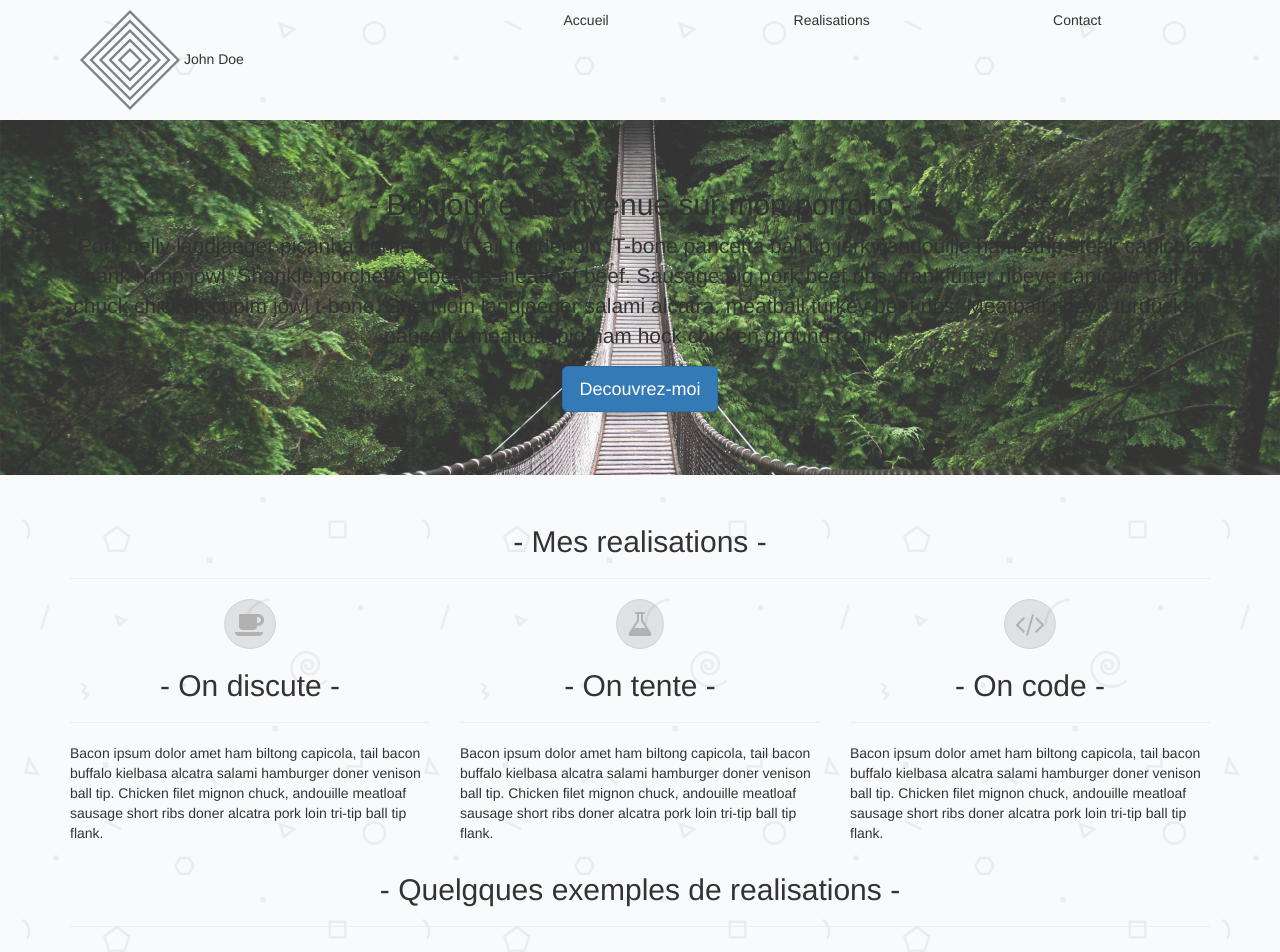
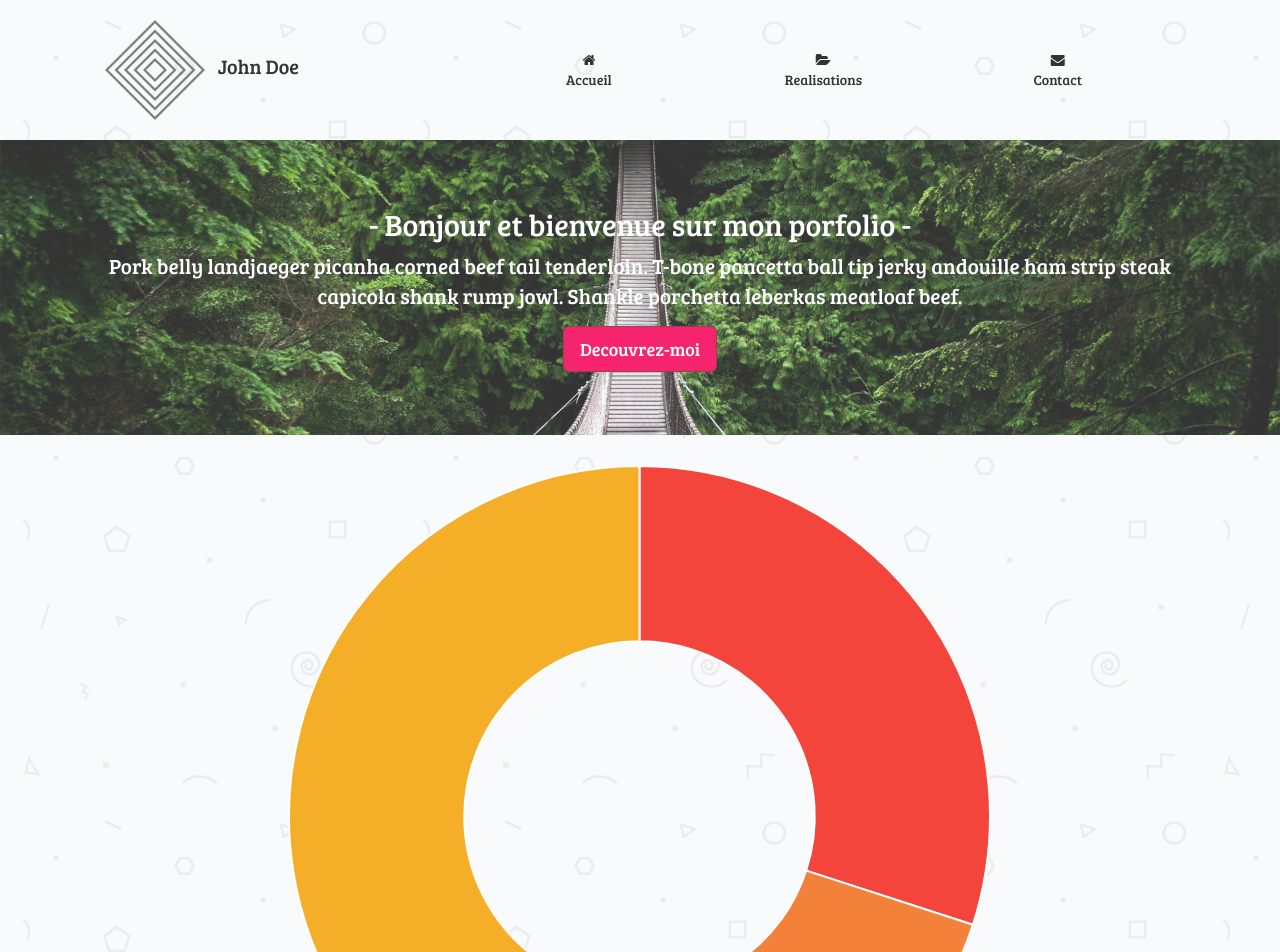
Before and after one commit to lkatkus/3WA-W3-5-2, a plain HTML site: page index.html in a window 1280 px wide. Shown: the top 952 px of the page. Drawn offline with nearby package versions, Linux system fonts and the light colour scheme.

Commit message:
Finished

```diff
--- a/css/style.css
+++ b/css/style.css
@@ -1,17 +1,78 @@
 body{
     background-image: url('../img/fond.png');
+    font-family: 'Bree Serif', serif;
+    font-size: 14px;
 }
 
 header{
+    padding:20px 0 20px 0;
+}
+
+nav a{
+    color: inherit;
+}
+
+a{
+    color: #ea1a62;
+}
+
+nav p{
+    margin: 0;
+}
+
+p + a{
     padding: 10px;
+    transition: all 0.5s;
+}
+
+p + a:hover{
+    text-decoration: none;
+    background-color: #f5246c;
+    border-radius: 0.5rem;
+    color: white;
+}
+
+p + a::after{
+    font-family: FontAwesome;
+    content: " \f055";
+    color: #ea1a62;
+}
+
+.container{
+    max-width: 1100px;
 }
 
 .logoDiv p{
     display: inline-block;
-    margin: 0;
+    margin: 0 0 0 10px;
+    font-size: 2rem;
 }
 
+.navs{
+    text-decoration: none;
+    color: inherit;
+    transition: all 0.5s;
+    padding: 5px;
+}
+
+.position-relative{
+    position: relative;
+}
+
+.navs:hover{
+    background-color: #f5246c;
+    border-radius: 0.5rem;
+    color: white;
+}
 /*HEADING STYLING*/
+
+.jumbotron, .jumbotron h2{
+    color: white;
+}
+
+h2, h3{
+    color: #ea1a62;
+}
 
 h2{
     text-align: center;
@@ -34,6 +95,10 @@ h2::after{
 
 /*NAVBAR STYLING*/
 
+.logo-justify-sm-center{
+    margin-bottom: 20px;
+}
+
 nav img{
     display: inline-block;
     width: 100px;
@@ -45,22 +110,70 @@ ul{
     margin: 0;
 }
 
-
-.iconDiv{
+.icon{
     background-color: rgba(0, 0, 0, 0.1);
     display: inline-block;
-    padding: 10px;
+    padding: 20px;
     border-radius: 50%;
     border: 1px solid #d3d3d3;
     color: #b1b1b1;
-    text-align: center;
 }
 
+/*BUTTONS STYLING*/
+.btn-primary{
+    background-color: #f5246c;
+    border: 1px solid #974252;
+    transition: all 0.5s;
+}
+
+.btn-primary:hover{
+    background-color: #b74359;
+    border: 1px solid #a7384d;
+    transition: all 0.5s;
+}
 
 /* MEDIA QUERY OVERWRITE */
 /* CENTERING LOGO FOR MOBILE */
 @media (min-width: 768px) {
-    .text-justify-sm-center {
+    .logo-justify-sm-center {
         text-align: left;
+        margin-bottom: 0;
+    }
+
+    .valign{
+        position: absolute;
+        top: 50%;
+        transform: translateY(-50%);
+        right: 0;
     }
 }
+
+/*INPUT STYLING*/
+
+span > img{
+    width: 30px;
+}
+
+.form-control{
+    height: 50px;
+    border: none;
+    background-color: rgba(0, 0, 0, 0);
+    box-shadow: unset;
+}
+
+.input-group-addon{
+    border:none;
+    background-color: rgba(0, 0, 0, 0);
+}
+
+.inputDiv{
+    border: 1px solid #d3d3d3;
+    border-radius: 50px;
+    margin-bottom: 20px;
+}
+
+.form-control:focus {
+  border-color: inherit;
+  -webkit-box-shadow: none;
+  box-shadow: none;
+}
--- a/index.html
+++ b/index.html
@@ -8,7 +8,13 @@
         <!-- BOOTSTRAP LINKS -->
         <link rel="stylesheet" href="https://maxcdn.bootstrapcdn.com/bootstrap/3.3.7/css/bootstrap.min.css" integrity="sha384-BVYiiSIFeK1dGmJRAkycuHAHRg32OmUcww7on3RYdg4Va+PmSTsz/K68vbdEjh4u" crossorigin="anonymous">
         <script src="https://code.jquery.com/jquery-3.2.1.js" integrity="sha256-DZAnKJ/6XZ9si04Hgrsxu/8s717jcIzLy3oi35EouyE=" crossorigin="anonymous"></script>
+
+        <!-- CHART JS -->
+        <script type="text/javascript" src="https://cdnjs.cloudflare.com/ajax/libs/Chart.js/2.7.1/Chart.bundle.js"></script>
+
+        <!-- FONTAWESOME AND GOOGLE FONTS -->
         <link rel="stylesheet" href="https://maxcdn.bootstrapcdn.com/font-awesome/4.7.0/css/font-awesome.min.css">
+        <link href="https://fonts.googleapis.com/css?family=Bree+Serif" rel="stylesheet">
 
         <!-- CUSTOM CSS -->
         <link rel="stylesheet" href="css/style.css">
@@ -19,22 +25,40 @@
 
         <div class="container">
             <header>
-                <div class="row">
-                    <nav>
-                        <div class="col-sm-4 text-center text-justify-sm-center logoDiv">
+                <div class="row position-relative">
+                    <nav class="">
+                        <div class="col-sm-4 text-center logo-justify-sm-center logoDiv">
                             <img src="img/logo.svg" alt="">
                             <p>John Doe</p>
                         </div>
-                        <div class="col-sm-8 text-center">
+                        <div class="col-sm-8 text-center valign">
+
+                            <a href="#">
                                 <div class="col-xs-4">
-                                Accueil
+                                    <div class="navs">
+                                        <i class="fa fa-home" aria-hidden="true"></i>
+                                        <p>Accueil</p>
                                     </div>
+                                </div>
+                            </a>
+
+                            <a href="#">
                                 <div class="col-xs-4">
-                                Realisations
+                                    <div class="navs">
+                                        <i class="fa fa-folder-open" aria-hidden="true"></i>
+                                        <p>Realisations</p>
                                     </div>
+                                </div>
+                            </a>
+
+                            <a href="#">
                                 <div class="col-xs-4">
-                                Contact
+                                    <div class="navs">
+                                        <i class="fa fa-envelope" aria-hidden="true"></i>
+                                        <p>Contact</p>
                                     </div>
+                                </div>
+                            </a>
                         </div>
                     </nav>
                 </div>
@@ -46,8 +70,42 @@
         <div class="jumbotron">
             <div class="container text-center">
                 <h2>Bonjour et bienvenue sur mon porfolio</h2>
-                <p>Pork belly landjaeger picanha corned beef tail tenderloin. T-bone pancetta ball tip jerky andouille ham strip steak capicola shank rump jowl. Shankle porchetta leberkas meatloaf beef. Sausage pig pork beef ribs, frankfurter ribeye capicola ball tip chuck chicken cupim jowl t-bone. Short loin landjaeger salami alcatra, meatball turkey beef ribs. Meatball ribeye turducken pancetta meatloaf pig ham hock chicken ground round.</p>
+                <p>Pork belly landjaeger picanha corned beef tail tenderloin. T-bone pancetta ball tip jerky andouille ham strip steak capicola shank rump jowl. Shankle porchetta leberkas meatloaf beef.</p>
                 <p><a class="btn btn-primary btn-lg" href="#" role="button">Decouvrez-moi</a></p>
+            </div>
+        </div>
+
+        <!-- CANVAS -->
+
+        <div class="container">
+            <div class="row">
+                <div class="col-sm-offset-2 col-sm-8">
+                    <canvas id="myChart" width="400" height="400"></canvas>
+                    <script>
+                    var ctx = document.getElementById("myChart");
+                    var myChart = new Chart(ctx, {
+                        type: 'doughnut',
+                        data: {
+                            labels: ["JS", "CSS", "HTML"],
+                            datasets: [{
+                                label: '# of Votes',
+                                data: [30, 30, 40],
+                                backgroundColor: [
+                                    'rgba(243, 69, 60, 1)',
+                                    'rgba(244, 129, 58, 1)',
+                                    'rgba(245, 174, 40, 1)'
+                                ]
+                            }]
+                        },
+                        options: {
+                            cutoutPercentage:50,
+                            legend:{
+                                display:false
+                            }
+                        }
+                    });
+                    </script>
+                </div>
             </div>
         </div>
 
@@ -62,7 +120,7 @@
                 </div>
                 <div class="col-sm-4">
                     <div class="text-center">
-                        <i class="iconDiv fa fa-coffee fa-2x" aria-hidden="true"></i>
+                        <i class="icon fa fa-coffee fa-3x" aria-hidden="true"></i>
                     </div>
                     <h2>On discute</h2>
                     <hr>
@@ -71,7 +129,7 @@
 
                 <div class="col-sm-4">
                     <div class="text-center">
-                        <i class="iconDiv fa fa-flask fa-2x" aria-hidden="true"></i>
+                        <i class="icon fa fa-flask fa-3x" aria-hidden="true"></i>
                     </div>
                     <h2>On tente</h2>
                     <hr>
@@ -80,16 +138,13 @@
 
                 <div class="col-sm-4">
                     <div class="text-center">
-                        <i class="iconDiv fa fa-code fa-2x" aria-hidden="true"></i>
+                        <i class="icon fa fa-code fa-3x" aria-hidden="true"></i>
                     </div>
                     <h2>On code</h2>
                     <hr>
                     <p>Bacon ipsum dolor amet ham biltong capicola, tail bacon buffalo kielbasa alcatra salami hamburger doner venison ball tip. Chicken filet mignon chuck, andouille meatloaf sausage short ribs doner alcatra pork loin tri-tip ball tip flank.</p>
                 </div>
             </div>
-
-
-
 
             <div class="row">
                 <div class="col-sm-12">
@@ -108,9 +163,7 @@
 
                         <p>Pork belly landjaeger picanha corned beef tail tenderloin. T-bone pancetta ball tip jerky andouille ham strip steak capicola shank rump jowl. Shankle porchetta leberkas meatloaf beef. Sausage pig pork beef ribs, frankfurter ribeye capicola ball tip chuck chicken cupim jowl t-bone. Short loin landjaeger salami alcatra, meatball turkey beef ribs. Meatball ribeye turducken pancetta meatloaf pig ham hock chicken ground round.</p>
 
-                        <div class="">
                         <a href="#">En savoir plus</a>
-                        </div>
                     </div>
                     <div class="col-sm-6">
                         <img class="img-responsive" src="img/real/1.png" alt="Picture of an orange">
@@ -129,9 +182,7 @@
 
                         <p>Pork belly landjaeger picanha corned beef tail tenderloin. T-bone pancetta ball tip jerky andouille ham strip steak capicola shank rump jowl. Shankle porchetta leberkas meatloaf beef. Sausage pig pork beef ribs, frankfurter ribeye capicola ball tip chuck chicken cupim jowl t-bone. Short loin landjaeger salami alcatra, meatball turkey beef ribs. Meatball ribeye turducken pancetta meatloaf pig ham hock chicken ground round.</p>
 
-                        <div class="">
                         <a href="#">En savoir plus</a>
-                        </div>
                     </div>
                 </section>
 
@@ -144,9 +195,7 @@
 
                         <p>Pork belly landjaeger picanha corned beef tail tenderloin. T-bone pancetta ball tip jerky andouille ham strip steak capicola shank rump jowl. Shankle porchetta leberkas meatloaf beef. Sausage pig pork beef ribs, frankfurter ribeye capicola ball tip chuck chicken cupim jowl t-bone. Short loin landjaeger salami alcatra, meatball turkey beef ribs. Meatball ribeye turducken pancetta meatloaf pig ham hock chicken ground round.</p>
 
-                        <div class="">
                         <a href="#">En savoir plus</a>
-                        </div>
                     </div>
                     <div class="col-sm-6">
                         <img class="img-responsive" src="img/real/3.png" alt="Picture of an orange">
@@ -163,15 +212,34 @@
                         <hr>
                         <p>Pork belly landjaeger picanha corned beef tail tenderloin. T-bone pancetta ball tip jerky andouille ham strip steak capicola shank rump jowl. Shankle porchetta leberkas meatloaf beef. Sausage pig pork beef ribs, frankfurter ribeye capicola ball tip chuck chicken cupim jowl t-bone. Short loin landjaeger salami alcatra, meatball turkey beef ribs. Meatball ribeye turducken pancetta meatloaf pig ham hock chicken ground round.</p>
                     </div>
+                </div>
 
+                <br>
+
+                <div class="row">
                     <div class="col-sm-6">
-                        <input type="text" class="form-control" name ="userName" placeholder="Your name">
+                        <div class="inputDiv">
+                            <div class="input-group">
+                                <span class="input-group-addon" id="addonImg1"><img src="img/bg_form_name.svg" alt="name input image"></span>
+                                <input type="text" class="form-control" name ="userName" placeholder="Your name" aria-describedby="addonImg1">
+                            </div>
+                        </div>
                     </div>
                     <div class="col-sm-6">
-                        <input type="text" class="form-control" name ="userEmail" placeholder="Your e-mail">
+                        <div class="inputDiv">
+                            <div class="input-group">
+                                <span class="input-group-addon" id="addonImg2"><img src="img/bg_form_mail.svg" alt="mail input image"></span>
+                                <input type="text" class="form-control" name ="userEmail" placeholder="Your e-mail" aria-describedby="addonImg2">
+                            </div>
+                        </div>
                     </div>
                     <div class="col-sm-12">
-                        <input type="text" class="form-control" name ="userEmail" placeholder="Your message">
+                        <div class="inputDiv">
+                            <div class="input-group">
+                                <span class="input-group-addon" id="addonImg3"><img src="img/bg_form_message.svg" alt="message input image"></span>
+                                <input type="text" class="form-control" name ="userEmail" placeholder="Your message" aria-describedby="addonImg3">
+                            </div>
+                        </div>
                     </div>
                 </div>
             </section>
```
Lines whose indentation alone changed are shown as unchanged.
